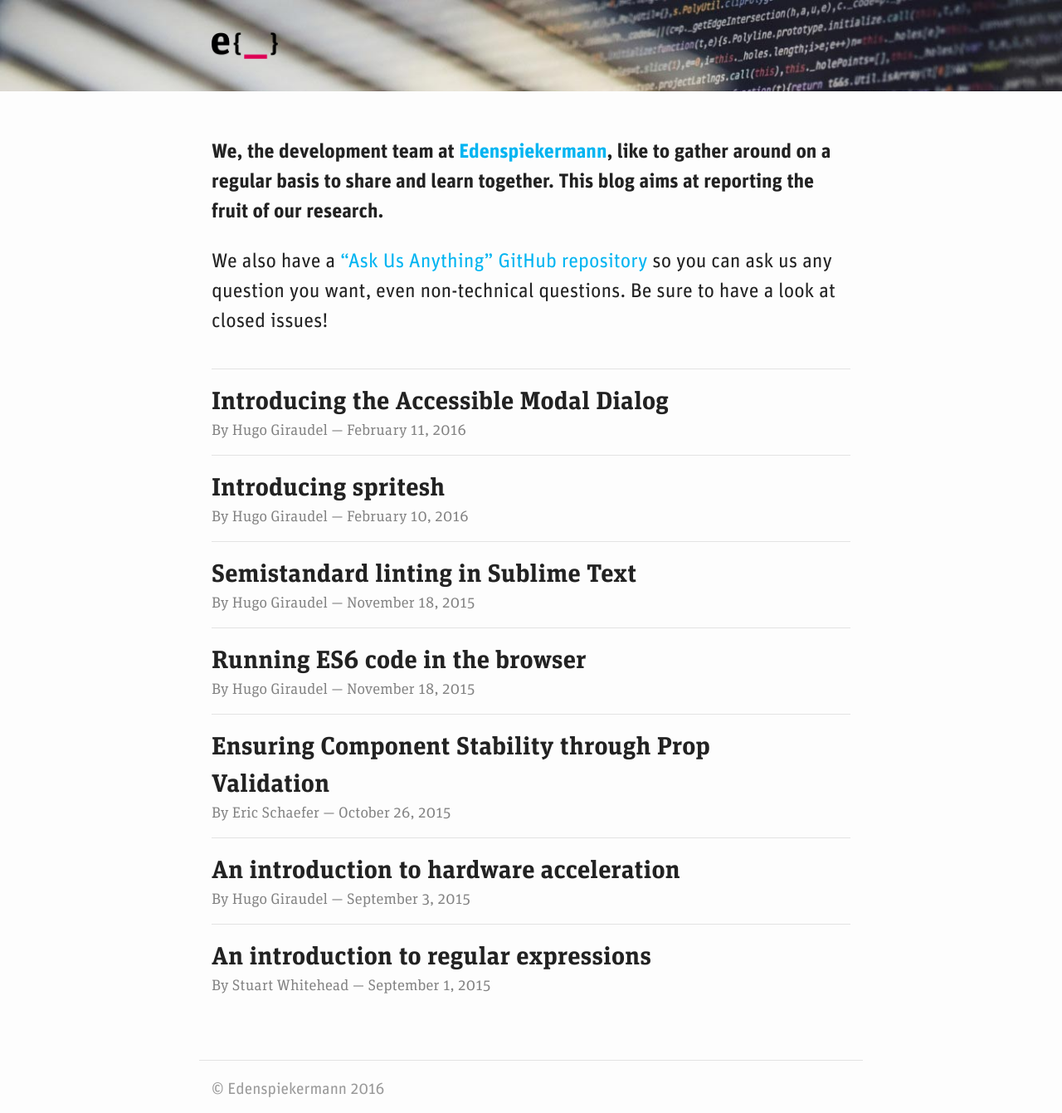
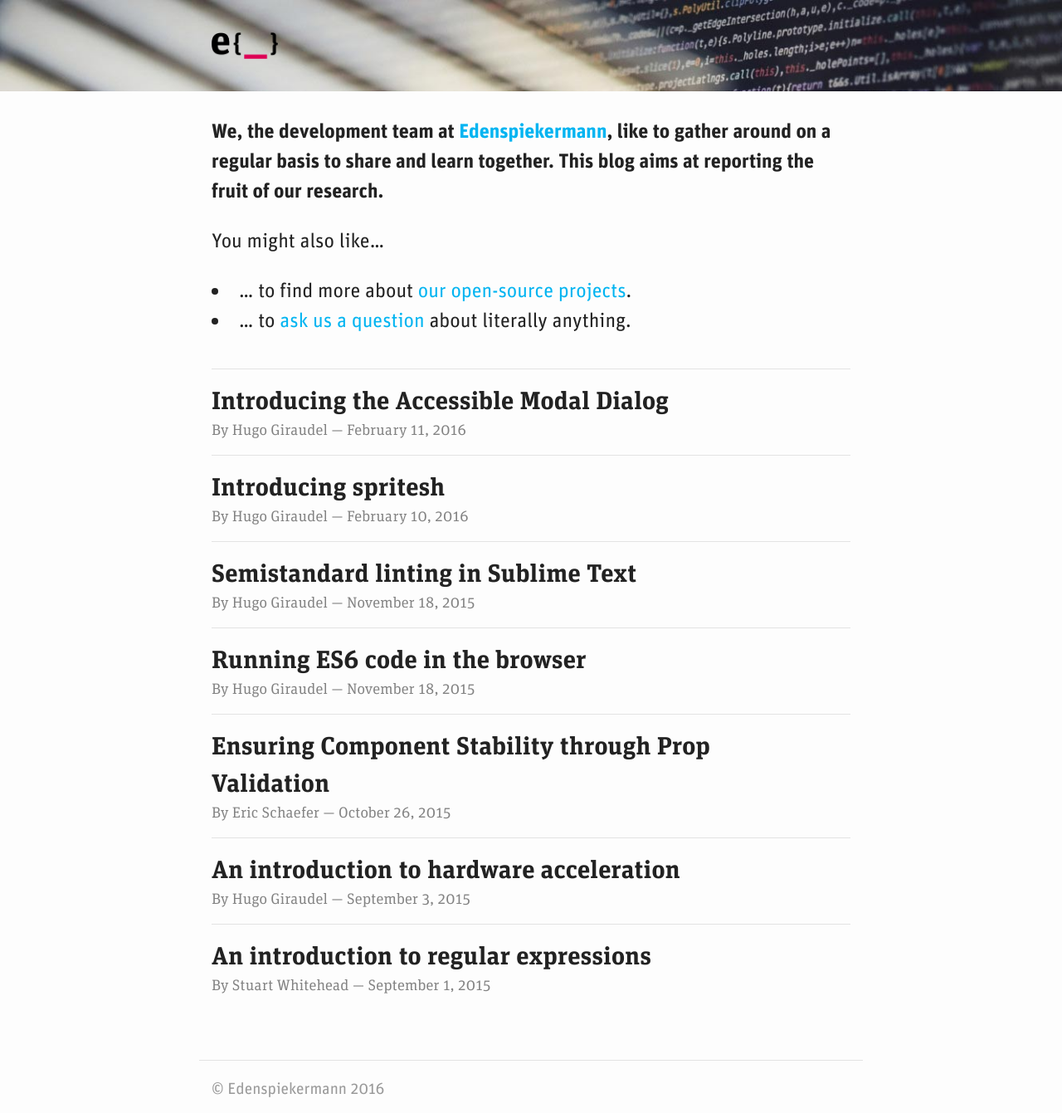
Before and after one commit to edenspiekermann/espi-devblog, a Jekyll site: the page built from index.html, in a window 1280 px wide. Shown: the whole page at 83% size. Built offline with Jekyll 4.4.1, drawn with Linux system fonts in a browser that asks for light colours.

Commit message:
Added /oss page

```diff
--- a/_sass/base/_layout.scss
+++ b/_sass/base/_layout.scss
@@ -2,5 +2,10 @@
   max-width: 800px;
   padding: 0 ($spacing-unit / 2);
   margin: 0 auto;
-  overflow: hidden;
+
+  &::after {
+    content: '';
+    clear: both;
+    display: table;
+  }
 }
--- a/_sass/components/_post-list.scss
+++ b/_sass/components/_list.scss
@@ -1,13 +1,12 @@
-.post-list {
+.list {
   list-style: none;
   padding: 0;
   margin: 40px 0 0;
   font-family: 'ESPI Slab', 'Arial', sans-serif;
 }
 
-.post-list__item {
+.list__item {
   padding: 15px 30px 15px 0;
-  transition: 200ms 100ms ease-out;
   border-top: 1px solid rgba(0, 0, 0, 0.1);
   border-bottom: 1px solid transparent;
   position: relative;
@@ -18,14 +17,14 @@
     position: absolute;
     width: 10px;
     top: -1px;
-    left: 0;
+    right: 100%;
     bottom: -1px;
-    transition: opacity 200ms 0s ease-out;
     background-color: $brand-color;
   }
 
   &:hover {
-    padding-left: 30px;
+    padding-left: 15px;
+    margin-left: -15px;
     border-bottom-color: rgba(0, 0, 0, 0.1);
     background-color: #fafafa;
   }
@@ -35,17 +34,16 @@
   }
 
   &:hover::before {
-    transition: opacity 200ms 200ms ease-out;
     opacity: 1;
   }
 }
 
-.post-list__title {
+.list__title {
   margin: 0;
   font-size: 1.25em;
 }
 
-.post-list__link {
+.list__link {
   display: block;
   color: inherit;
 
@@ -58,8 +56,12 @@
   }
 }
 
-.post-list__meta {
+.list__meta {
   margin: 0;
   color: $grey;
   font-size: 0.75em;
 }
+
+.list__description {
+  margin-top: 0;
+}
--- a/css/main.scss
+++ b/css/main.scss
@@ -23,7 +23,7 @@
   'components/image',
   'components/link',
   'components/table',
-  'components/post-list',
+  'components/list',
 
   'pages/article'
 ;
--- a/index.html
+++ b/index.html
@@ -4,14 +4,19 @@
 
 <p><strong>We, the development team at <a href="http://edenspiekermann.com">Edenspiekermann</a>, like to gather around on a regular basis to share and learn together. This blog aims at reporting the fruit of our research.</strong></p>
 
-<p>We also have a <a href="https://github.com/edenspiekermann/ama">“Ask Us Anything” GitHub repository</a> so you can ask us any question you want, even non-technical questions. Be sure to have a look at closed issues!</p>
+<p>You might also like…</p>
 
-<ul class="post-list">
+<ul>
+  <li>… to find more about <a href="/oss">our open-source projects</a>.</li>
+  <li>… to <a href="https://github.com/edenspiekermann/ama">ask us a question</a> about literally anything.</li>
+</ul>
+
+<ul class="list">
   {% for post in site.posts %}
-    <li class="post-list__item">
-      <a class="post-list__link" href="{{ post.url | prepend: site.baseurl }}">
-        <h2 class="post-list__title">{{ post.title }}</h2>
-        <p class="post-list__meta">By {{ site.data.authors[post.author].name }} — {{ post.date | date: "%B %-d, %Y" }}</p>
+    <li class="list__item">
+      <a class="list__link" href="{{ post.url | prepend: site.baseurl }}">
+        <h2 class="list__title">{{ post.title }}</h2>
+        <p class="list__meta">By {{ site.data.authors[post.author].name }} — {{ post.date | date: "%B %-d, %Y" }}</p>
       </a>
     </li>
   {% endfor %}
```
Also changed, not shown: _data/oss.yml (added, +16 -0 lines), oss/index.html (added, +22 -0 lines).
